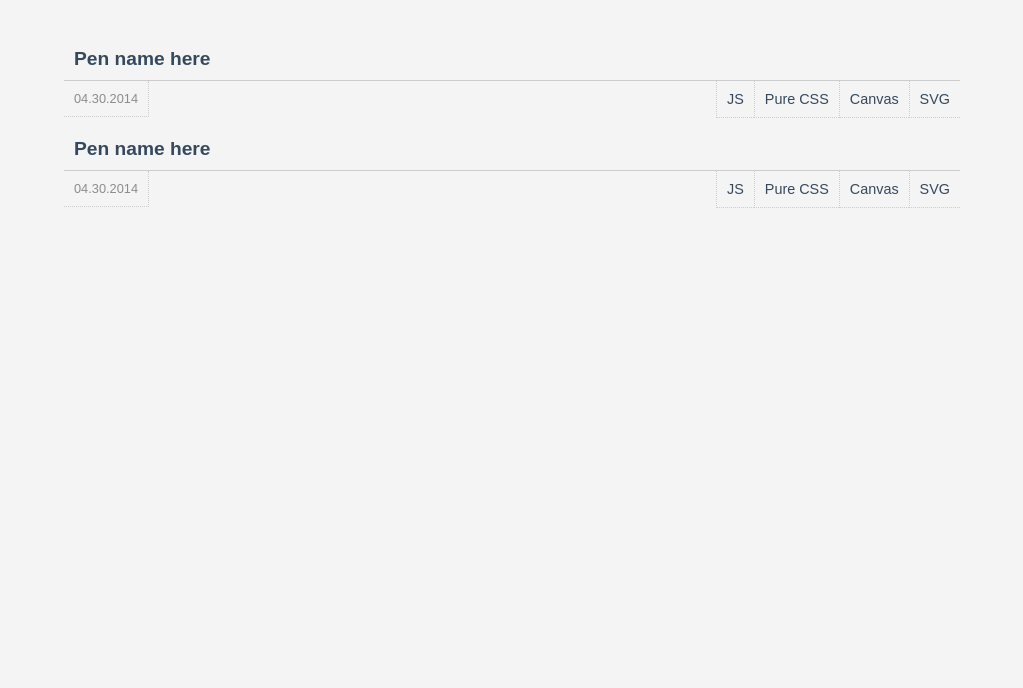
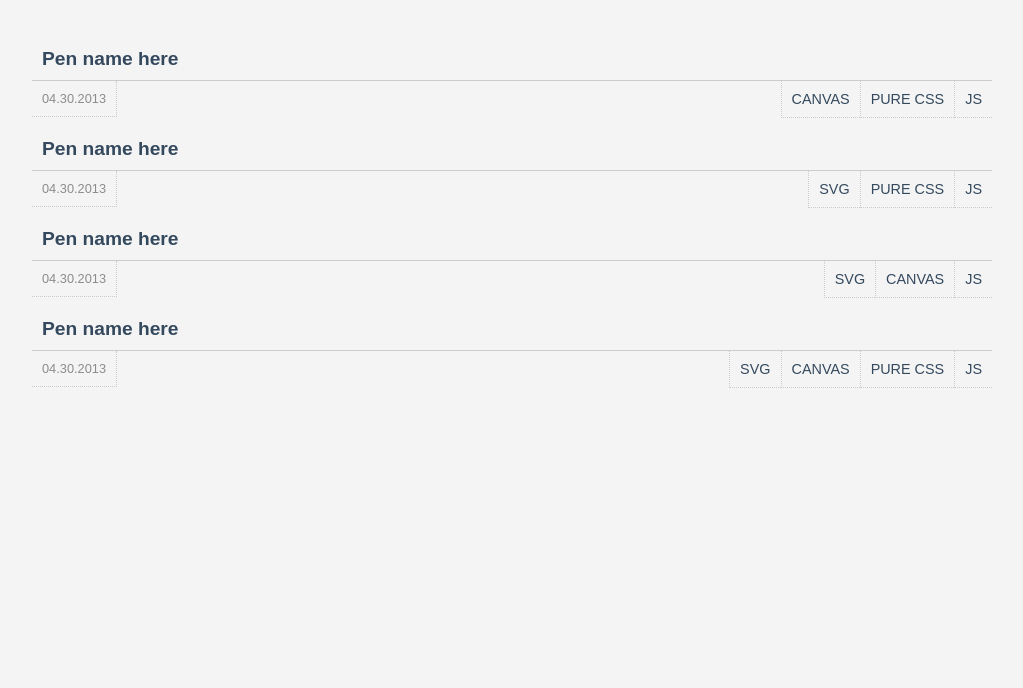
Before and after one commit to EduardoLopes/daily-pens, a plain HTML site: page index.html in a window 1280 px wide. Shown: the part 112-800 px from the top of the page, without its empty margins (128-1151 px from the left). Drawn offline with Linux system fonts and the light colour scheme.

Commit message:
Add javascript
- All pen informations it's stored in a json file and these informations
are add to the dom before load.

TODO:
- implement filter by tag
- add a load screen and show ajax error

```diff
--- a/css/style.css
+++ b/css/style.css
@@ -33,10 +33,13 @@ a:active, a:focus{
   color: #1780E8;
 }
 
+.container{
+  width: 70%;
+  margin: 0 auto;
+}
+
 ul{
-  margin: 0 auto;
   padding: 0;
-  width: 70%;
   list-style: none;
 }
 
@@ -72,17 +75,38 @@ h2{
   border-right: 1px #ccc dotted;
 }
 
-.tags{
+.tags-container{
   float: right;
 }
 
-.tags .tag{
+.tags-container .tag{
   padding: 10px;
   font-size: 0.9em;
   float: left;
   border-left: 1px #ccc dotted;
   border-bottom: 1px #ccc dotted;
-  /*background: #EBEBEB;*/
+  text-transform: uppercase;
+  /*default cursor until implement filters*/
+  cursor: default;
+}
+
+.filters-container{
+  border-bottom: 1px #ccc solid;
+  padding-bottom: 10px;
+}
+
+.filters-container li{
+  padding: 0;
+  display: inline-block;
+  line-height: 30px;
+}
+
+.filters-container a{
+  background: #EBEBEB;
+  padding: 10px;
+  margin: 0 2px;
+  text-transform: uppercase;
+  font-size: 0.9em;
 }
 
 /*.tags .tag:last-child{
@@ -90,8 +114,14 @@ h2{
 }
 */
 @media (max-width:620px) {
-  ul{
+  .container{
     width: 95%;
+  }
+}
+
+@media (min-width:1200px) {
+  .container {
+    width: 960px;
   }
 }
 
--- a/index.html
+++ b/index.html
@@ -12,32 +12,16 @@
   </head>
 
   <body>
+  <div class="container">
+    <center><h1>Daily Pen</h1></center>
+    <!-- <center>Filters </center>
+    <ul id="filters-container" class="filters-container clearfix">
+    </ul> -->
+    <ul id="pens-container">
 
-  <center><h1>Daily Pen</h1></center>
+    </ul>
 
-  <ul>
-    <li class="clearfix">
-      <h2 class="name"><a href="">Pen name here</a></h2>
-      <div class="tags">
-        <a href="#" class="tag">JS</a>
-        <a href="#" class="tag">Pure CSS</a>
-        <a href="#" class="tag">Canvas</a>
-        <a href="#" class="tag">SVG</a>
-      </div>
-      <div class="date">04.30.2014</div>
-    </li>
-    <li class="clearfix">
-      <h2 class="name"><a href="#">Pen name here</a></h2>
-      <div class="tags">
-        <a href="#" class="tag">JS</a>
-        <a href="#" class="tag">Pure CSS</a>
-        <a href="#" class="tag">Canvas</a>
-        <a href="#" class="tag">SVG</a>
-      </div>
-      <div class="date">04.30.2014</div>
-    </li>
-  </ul>
-
+  </div>
   <script src="js/main.js"></script>
 
   </body>
--- a/js/main.js
+++ b/js/main.js
@@ -0,0 +1,162 @@
+(function() {
+  'use strict';
+
+  var querySelector = document.querySelector.bind(document),
+      $pensContainer = querySelector('#pens-container'),
+      //$filtersContainer = querySelector('#filters-container'),
+      tags = [];
+
+  //trim polyfill
+  if (!String.prototype.trim) {
+    String.prototype.trim = function () {
+      return this.replace(/^\s+|\s+$/gm, '');
+    };
+  }
+
+  function getPens(callback, errorCallback) {
+    var req = new XMLHttpRequest();
+
+    req.open('GET', 'pens.json', true);
+
+    req.onreadystatechange = function(e) {
+      if(req.readyState !== 4) {
+        return;
+      }
+
+      if([200,304].indexOf(req.status) === -1) {
+        new Error('Server responded with a status of ' + req.status);
+
+        if(errorCallback){
+          errorCallback(req.status);
+        }
+
+        return;
+      }
+
+      callback(JSON.parse(e.target.response));
+
+    };
+
+    req.send();
+  }
+
+  function createNewA(){
+    var newA = document.createElement('a');
+
+    newA.setAttribute('href', '#');
+
+    return newA;
+  }
+
+  function newTag(text){
+    var tag = createNewA(),
+        tagContent = document.createTextNode(text);
+
+    tag.classList.add('tag', 'filter');
+    tag.appendChild(tagContent);
+
+    return tag;
+  }
+
+  /* Generate:
+    <li class="clearfix js-daily-pen">
+      <h2 class="name">
+        <a href="#"><PEN TITLE></a>
+      </h2>
+      <div class="tags-container">
+        <a href="#" class="tag"><TAG NAME></a>*pen.tags
+      </div>
+      <div class="date">
+        <DATE>
+      </div>
+    </li>
+  */
+  function addPen(pen){
+    var newLi = document.createElement('li'),
+        newH2 = document.createElement('h2'),
+        newLinkToPen = createNewA(),
+        newH2Content = document.createTextNode(pen.name),
+        newTags = document.createElement('div'),
+        newDate = document.createElement('div'),
+        newDateContent = document.createTextNode(pen.date),
+        penTags = pen.tags.split(','),
+        i = 0,
+        tag;
+
+    for (i = penTags.length - 1; i >= 0; i--) {
+      tag = penTags[i].trim();
+      newTags.appendChild( newTag( tag ) );
+      //add class to filter elements by tag
+      newLi.classList.add( 'js-' + tag.replace(/\s/g, '-') );
+      if(tags.indexOf(tag) === -1){
+        tags.push(tag);
+      }
+    };
+
+    //add classes
+    newLi.classList.add('clearfix', 'js-daily-pen');
+    newH2.classList.add('name');
+    newTags.classList.add('tags-container');
+    newDate.classList.add('date');
+
+    newLinkToPen.appendChild(newH2Content);
+    newH2.appendChild(newLinkToPen);
+    newLi.appendChild(newH2);
+    newLi.appendChild(newTags);
+    newDate.appendChild(newDateContent);
+    newLi.appendChild(newDate);
+
+    $pensContainer.appendChild(newLi);
+  }
+
+  // function addTagFilter(tag){
+  //   var tagFilterLi = document.createElement('li'),
+  //       tagFilterA = createNewA();
+
+  //       tagFilterA.classList.add('filter');
+
+  //       tagFilterA.appendChild( document.createTextNode( tag ) )
+  //       tagFilterLi.appendChild( tagFilterA );
+
+  //   $filtersContainer.appendChild( tagFilterLi );
+  // }
+
+  //to implement soon
+  document.onclick = function(e){
+
+      var target = e.target || e.srcElement;
+          //filter;
+
+      //filter 'a' don't work until implement filter
+      if( target.classList.contains('filter') ){
+        return false;
+      }
+
+      // filter = element.getAttribute('data-filter');
+
+
+      // if( !target.classList.contains('filter') ){
+      //   return
+      // }
+  };
+
+  getPens(function ok(data){
+    var i;
+    var pens = data;
+    //var allFilter
+    for (i = pens.length - 1; i >= 0; i--) {
+      addPen( pens[i] )
+    };
+
+    //to implement soon
+    // for (var i = tags.length - 1; i >= 0; i--) {
+    //   addTagFilter( tags[i] );
+    // };
+
+  }, function error() {
+    //soon
+  });
+
+
+
+})();
--- /dev/null
+++ b/pens.json
@@ -0,0 +1,24 @@
+[{
+  "name": "Pen name here",
+  "url": "http://codepen.io/pen",
+  "date": "04.30.2013",
+  "tags": "js, pure css, canvas, svg"
+},
+{
+  "name": "Pen name here",
+  "url": "http://codepen.io/pen",
+  "date": "04.30.2013",
+  "tags": "js, canvas, svg"
+},
+{
+  "name": "Pen name here",
+  "url": "http://codepen.io/pen",
+  "date": "04.30.2013",
+  "tags": "js, pure css, svg"
+},
+{
+  "name": "Pen name here",
+  "url": "http://codepen.io/pen",
+  "date": "04.30.2013",
+  "tags": "js, pure css, canvas"
+}]
```
